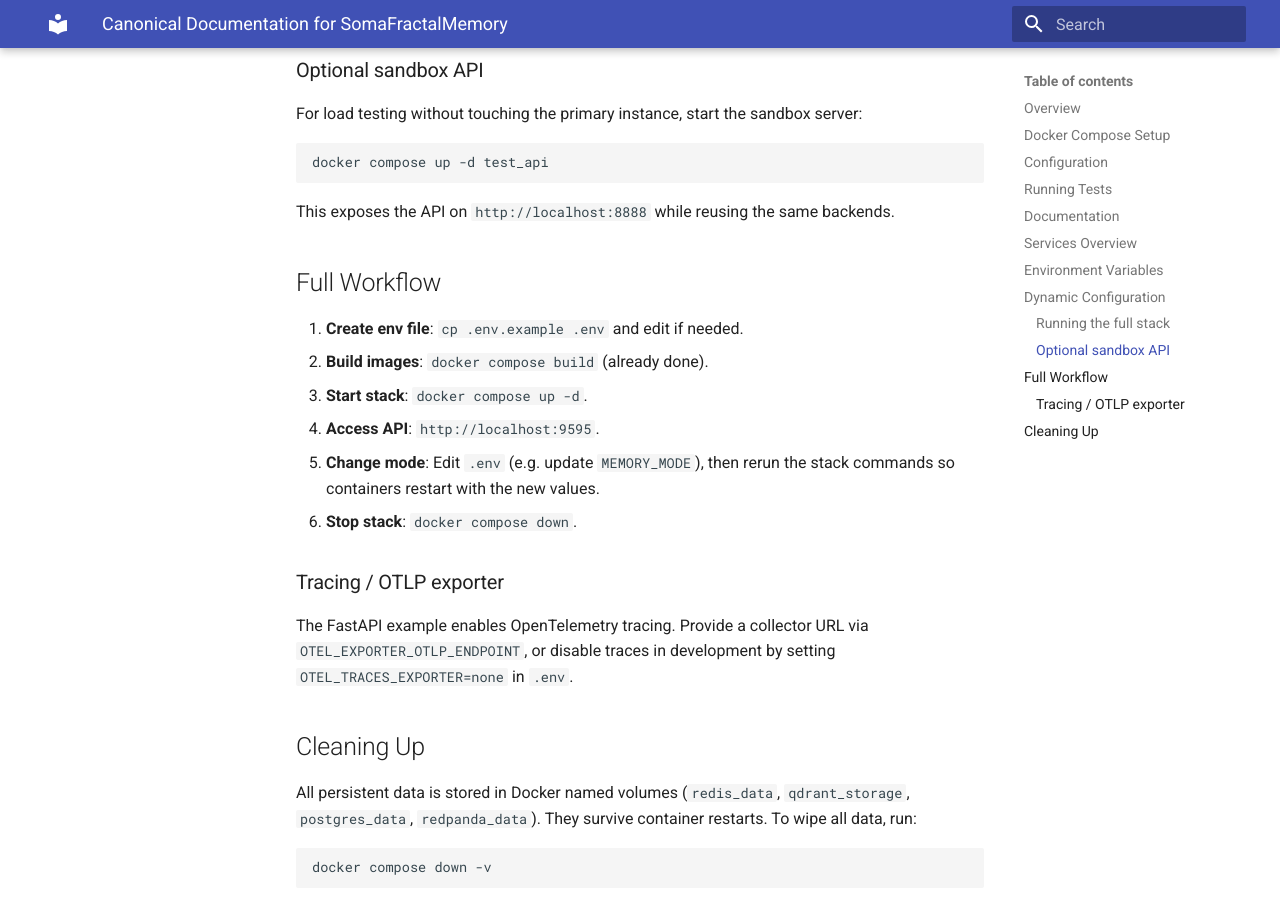
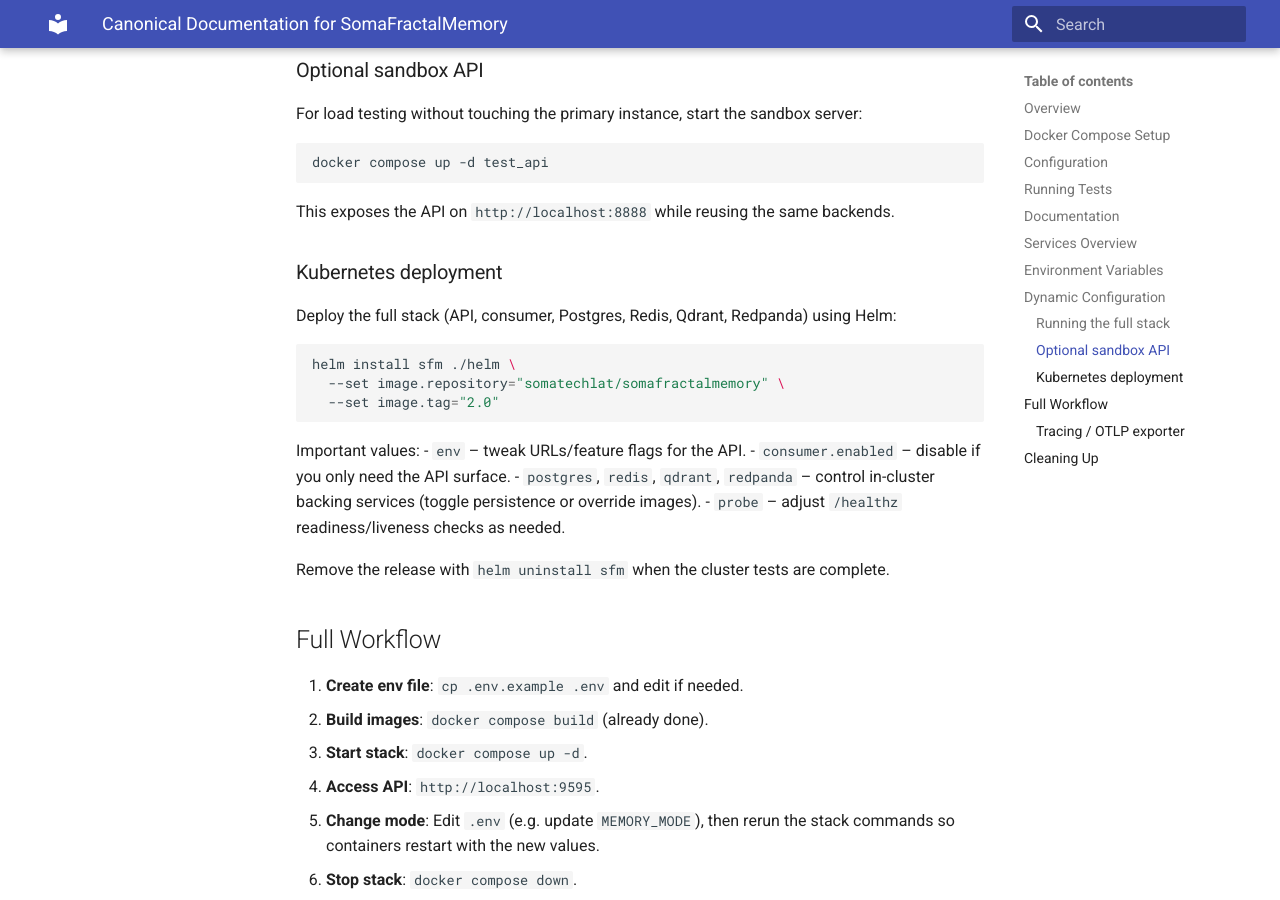
Before and after one commit to somatechlat/somafractalmemory, an MkDocs documentation site: the page built from docs/CANONICAL_DOCUMENTATION.md, in a window 1280 px wide and 900 px high, scrolled down 2333 px. Built offline with MkDocs 1.6.1 and Material for MkDocs 9.7.7, drawn with Linux system fonts in a browser that asks for light colours.

Commit message:
Extend Helm chart with full backing services

````diff
--- a/docs/CANONICAL_DOCUMENTATION.md
+++ b/docs/CANONICAL_DOCUMENTATION.md
@@ -86,6 +86,23 @@
 ```
 This exposes the API on `http://localhost:8888` while reusing the same backends.
 
+### Kubernetes deployment
+Deploy the full stack (API, consumer, Postgres, Redis, Qdrant, Redpanda) using Helm:
+
+```bash
+helm install sfm ./helm \
+  --set image.repository="somatechlat/somafractalmemory" \
+  --set image.tag="2.0"
+```
+
+Important values:
+- `env` – tweak URLs/feature flags for the API.
+- `consumer.enabled` – disable if you only need the API surface.
+- `postgres`, `redis`, `qdrant`, `redpanda` – control in-cluster backing services (toggle persistence or override images).
+- `probe` – adjust `/healthz` readiness/liveness checks as needed.
+
+Remove the release with `helm uninstall sfm` when the cluster tests are complete.
+
 ## Full Workflow
 1. **Create env file**: `cp .env.example .env` and edit if needed.
 2. **Build images**: `docker compose build` (already done).
````
Also changed, not shown: README.md (+23 -0 lines), docs/DEVELOPER_GUIDE.md (+9 -0 lines), 9 other files.
